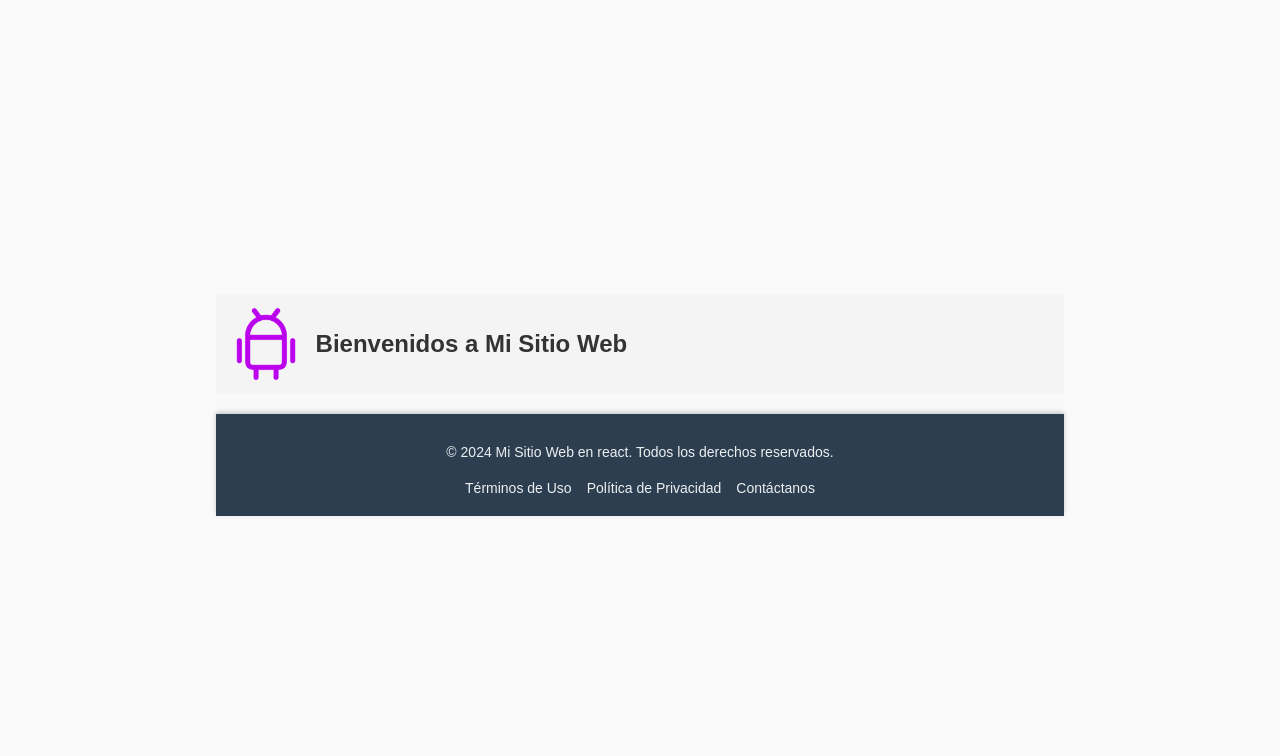
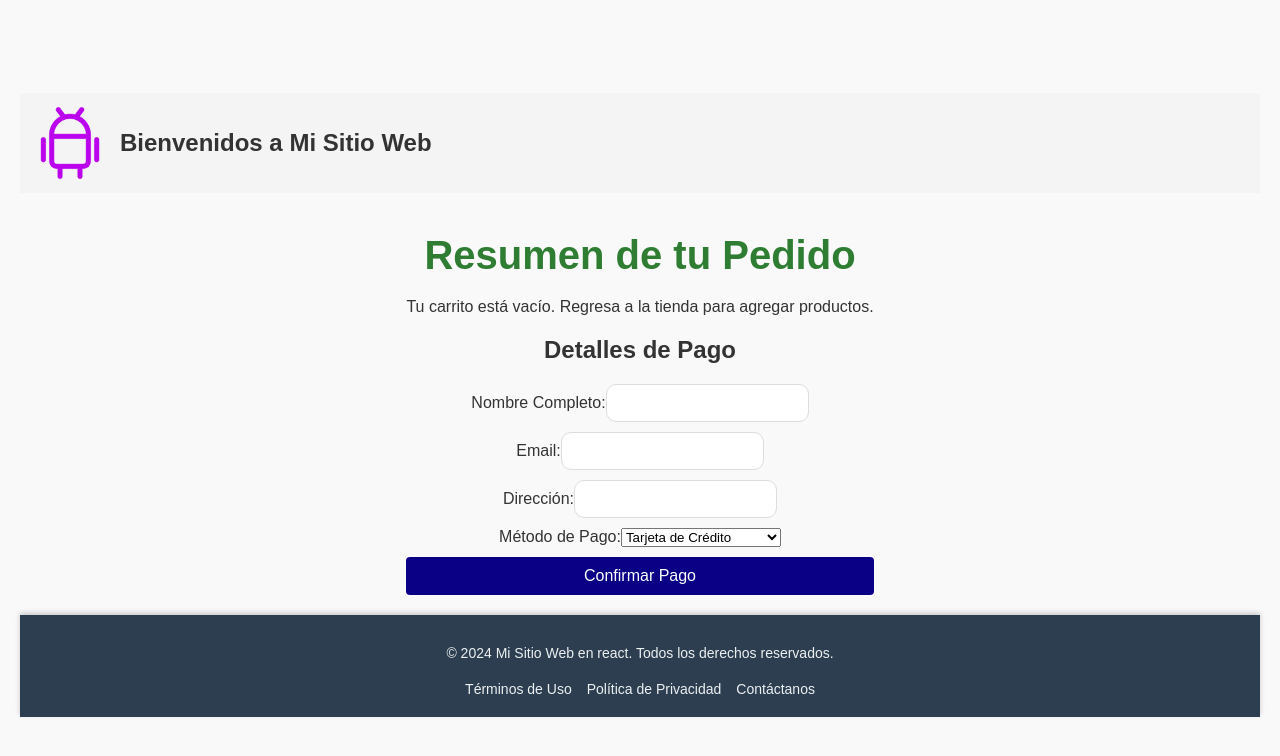
Before and after one commit to Ca8allero02/fullstack-master, a React (Create React App) app in the folder front/: page /pasarela in a window 1280 px wide. Shown: the top 756 px of the page. Built offline with nearby package versions, Linux system fonts and the light colour scheme.

Commit message:
agregada la vista de previsualizacion de la compra

```diff
--- a/front/src/App.js
+++ b/front/src/App.js
@@ -8,6 +8,7 @@ import Cards from './componentes/cards';
 import Head from './componentes/head';
 import Footer from './componentes/footer';
 import CompraExitosa from './componentes/pago';
+import Pasarela from './componentes/pasarela';
 
 function App() {
     const [email, setEmail] = useState('');
@@ -79,6 +80,7 @@ function App() {
                     />
                     <Route path="/productos" element={<Producto userProfile={userProfile} />} />
                     <Route path="/pago" element={<CompraExitosa />} />
+                    <Route path='/pasarela' element={<Pasarela />}/>
                 </Routes>
                 <Footer />
             </div>
--- a/front/src/componentes/cards.js
+++ b/front/src/componentes/cards.js
@@ -18,6 +18,16 @@ const Cards = () => {
             });
     }, []);
 
+    const agregarAlCarrito = (producto) => {
+
+        const carritoActual = JSON.parse(localStorage.getItem('carrito')) || [];
+
+        const nuevoCarrito = [...carritoActual, { ...producto, cantidad: 1 }];
+
+        localStorage.setItem('carrito', JSON.stringify(nuevoCarrito));
+
+        navigate('/pasarela');
+    };
 
     return (
         <div>
@@ -30,7 +40,7 @@ const Cards = () => {
                         <p>{producto.marca}</p>
                         <p>Inventario: {producto.inventario}</p>
                         <p>Precio: ${producto.valor}</p>
-                        <button className="buy" onClick={() => navigate('/pago')}>Comprar</button>
+                        <button className="buy" onClick={() => agregarAlCarrito(producto)}>Comprar</button>
                         <button className="view">Ver</button>
                     </div>
                 ))}
--- /dev/null
+++ b/front/src/componentes/pasarela.css
@@ -0,0 +1,57 @@
+.pasarela-container {
+    max-width: 800px;
+    margin: 0 auto;
+    padding: 20px;
+    background-color: #fff;
+    border-radius: 8px;
+    box-shadow: 0 4px 8px rgba(0, 0, 0, 0.1);
+  }
+
+  h1 {
+    text-align: center;
+    margin-bottom: 20px;
+  }
+
+  .carrito-tabla {
+    width: 100%;
+    border-collapse: collapse;
+    margin-bottom: 20px;
+  }
+
+  .carrito-tabla th,
+  .carrito-tabla td {
+    border: 1px solid #ddd;
+    padding: 10px;
+    text-align: center;
+  }
+
+  .carrito-tabla th {
+    background-color: #f4f4f4;
+  }
+
+  input[type="number"] {
+    width: 60px;
+    padding: 5px;
+    text-align: center;
+  }
+
+  .carrito-total {
+    display: flex;
+    justify-content: space-between;
+    align-items: center;
+    margin-top: 20px;
+  }
+
+  .btn-comprar {
+    padding: 10px 20px;
+    background-color: #007B9A;
+    color: white;
+    border: none;
+    border-radius: 4px;
+    cursor: pointer;
+    font-size: 1rem;
+  }
+
+  .btn-comprar:hover {
+    background-color: #005f73;
+  }
--- /dev/null
+++ b/front/src/componentes/pasarela.js
@@ -0,0 +1,142 @@
+import React, { useState } from 'react';
+import './pago.css';
+
+const Pago = () => {
+  const [carrito, setCarrito] = useState(JSON.parse(localStorage.getItem('carrito')) || []);
+  const [formulario, setFormulario] = useState({
+    nombre: '',
+    email: '',
+    direccion: '',
+    metodoPago: 'Tarjeta de Crédito',
+  });
+
+  // Calcular el total del carrito
+  const calcularTotal = () =>
+    carrito.reduce((total, producto) => total + producto.valor * producto.cantidad, 0);
+
+  // Manejar cambios en el formulario
+  const manejarCambio = (e) => {
+    const { name, value } = e.target;
+    setFormulario({ ...formulario, [name]: value });
+  };
+
+  // Actualizar la cantidad de un producto en el carrito
+  const actualizarCantidad = (index, nuevaCantidad) => {
+    if (nuevaCantidad > 0) {
+      const carritoActualizado = [...carrito];
+      carritoActualizado[index].cantidad = nuevaCantidad;
+      setCarrito(carritoActualizado);
+      localStorage.setItem('carrito', JSON.stringify(carritoActualizado));
+    }
+  };
+
+  const manejarPago = (e) => {
+    e.preventDefault();
+    alert('¡Gracias por tu compra!');
+    localStorage.removeItem('carrito'); // Limpia el carrito
+    setCarrito([]); // Limpia el estado del carrito
+    window.location.href = '/'; // Redirige a la tienda
+  };
+
+  return (
+    <div className="pago-container">
+      <h1>Resumen de tu Pedido</h1>
+      {carrito.length === 0 ? (
+        <p>Tu carrito está vacío. Regresa a la tienda para agregar productos.</p>
+      ) : (
+        <>
+          <table className="carrito-tabla">
+            <thead>
+              <tr>
+                <th>Producto</th>
+                <th>Cantidad</th>
+                <th>Subtotal</th>
+                <th>Acciones</th>
+              </tr>
+            </thead>
+            <tbody>
+              {carrito.map((producto, index) => (
+                <tr key={index}>
+                  <td>{producto.nombre}</td>
+                  <td>
+                    <input
+                      type="number"
+                      value={producto.cantidad}
+                      min="1"
+                      onChange={(e) => actualizarCantidad(index, parseInt(e.target.value, 10))}
+                    />
+                  </td>
+                  <td>${(producto.valor * producto.cantidad).toFixed(2)}</td>
+                  <td>
+                    <button
+                      onClick={() => {
+                        const carritoActualizado = carrito.filter((_, i) => i !== index);
+                        setCarrito(carritoActualizado);
+                        localStorage.setItem('carrito', JSON.stringify(carritoActualizado));
+                      }}
+                    >
+                      Eliminar
+                    </button>
+                  </td>
+                </tr>
+              ))}
+            </tbody>
+          </table>
+          <div className="total-container">
+            <h2>Total: ${calcularTotal().toFixed(2)}</h2>
+          </div>
+        </>
+      )}
+      <h2>Detalles de Pago</h2>
+      <form onSubmit={manejarPago} className="formulario-pago">
+        <div className="campo">
+          <label>Nombre Completo:</label>
+          <input
+            type="text"
+            name="nombre"
+            value={formulario.nombre}
+            onChange={manejarCambio}
+            required
+          />
+        </div>
+        <div className="campo">
+          <label>Email:</label>
+          <input
+            type="email"
+            name="email"
+            value={formulario.email}
+            onChange={manejarCambio}
+            required
+          />
+        </div>
+        <div className="campo">
+          <label>Dirección:</label>
+          <input
+            type="text"
+            name="direccion"
+            value={formulario.direccion}
+            onChange={manejarCambio}
+            required
+          />
+        </div>
+        <div className="campo">
+          <label>Método de Pago:</label>
+          <select
+            name="metodoPago"
+            value={formulario.metodoPago}
+            onChange={manejarCambio}
+          >
+            <option value="Tarjeta de Crédito">Tarjeta de Crédito</option>
+            <option value="PayPal">PayPal</option>
+            <option value="Transferencia Bancaria">Transferencia Bancaria</option>
+          </select>
+        </div>
+        <button type="submit" className="btn-confirmar">
+          Confirmar Pago
+        </button>
+      </form>
+    </div>
+  );
+};
+
+export default Pago;
```
